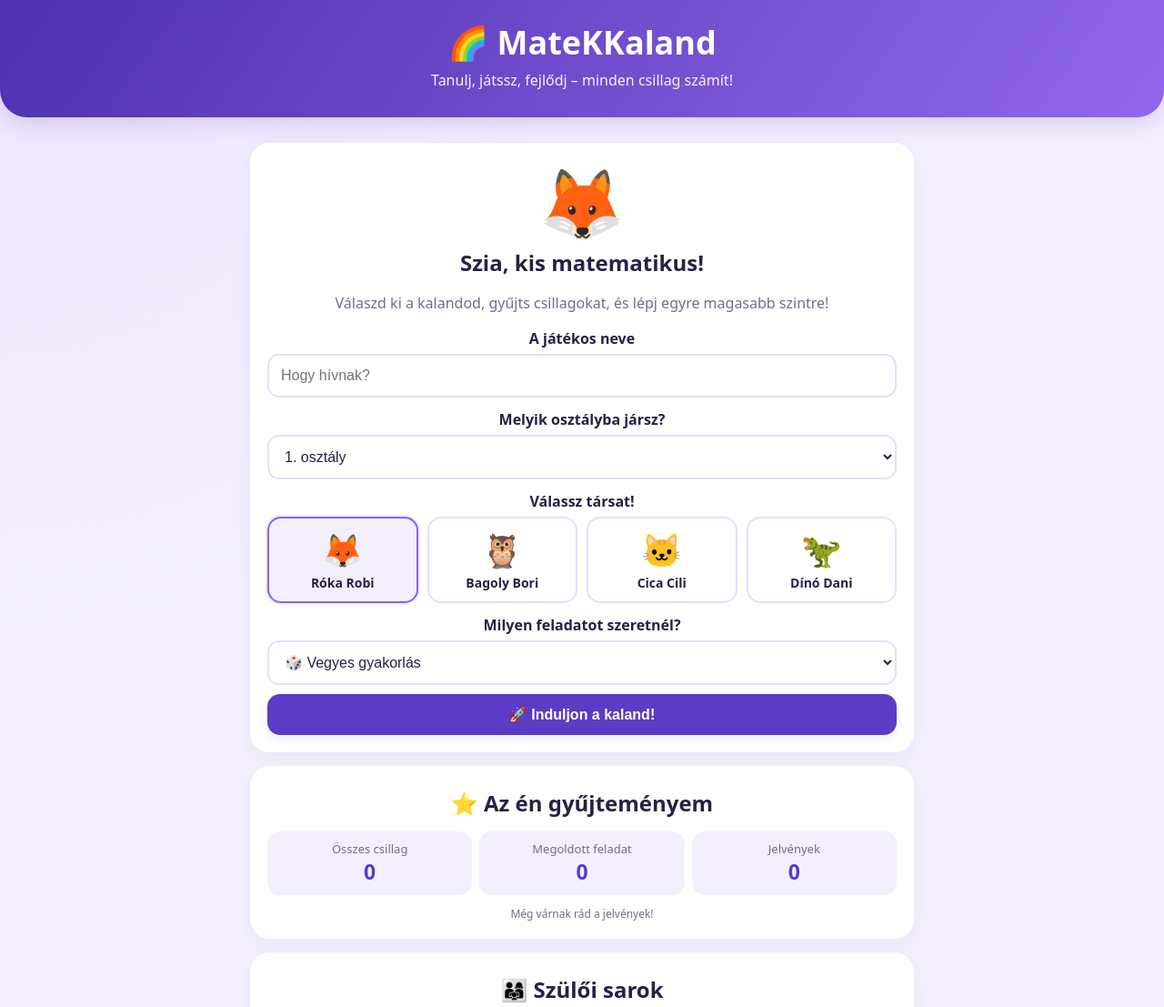
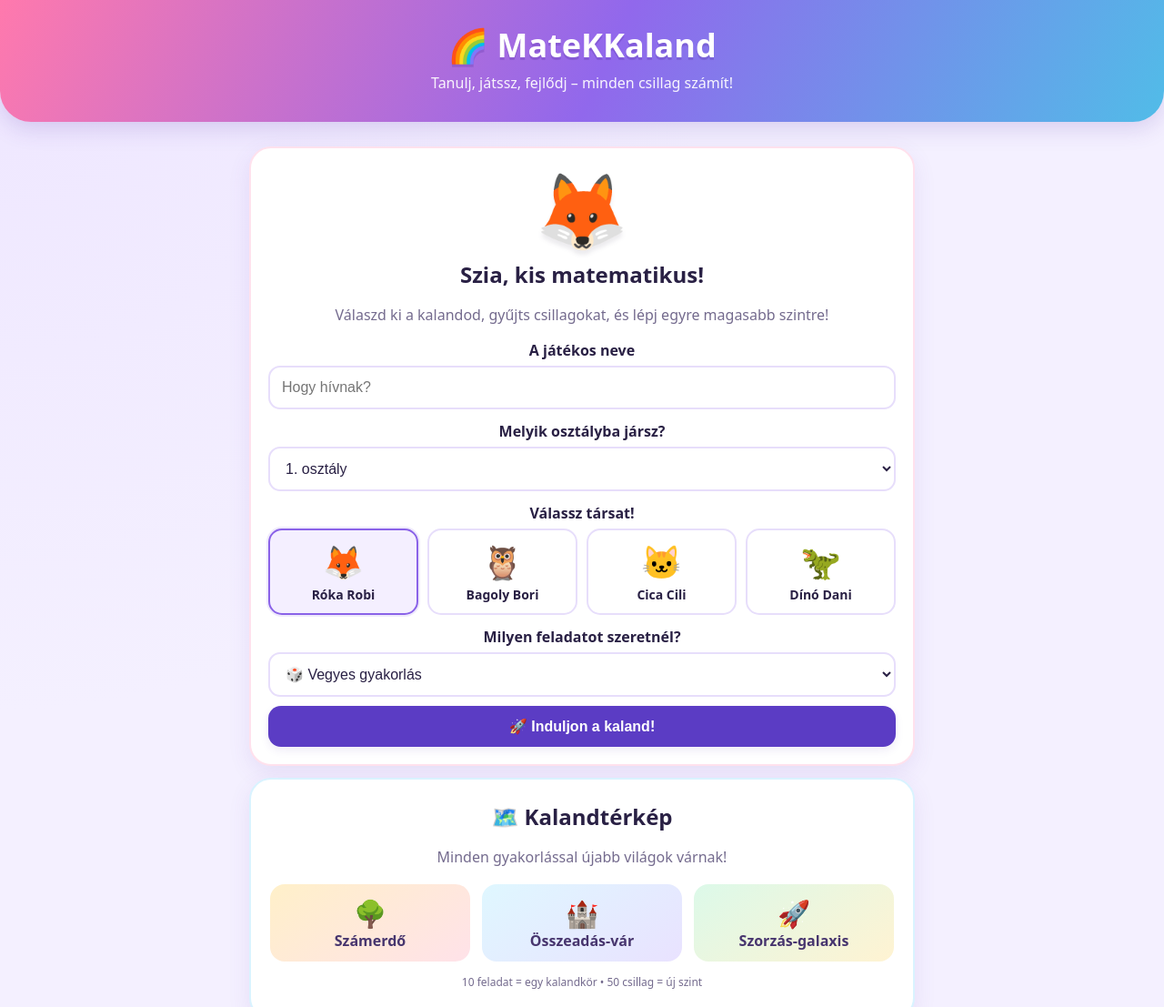
Before and after one commit to mokus91/MateKKaland, a plain HTML site: page index.html in a window 1280 px wide. Shown: the top 1107 px of the page at 91% size. Drawn offline with Linux system fonts and the light colour scheme.

Commit message:
Brighten MateKKaland with colorful adventure map and animated mascots

```diff
--- a/index.html
+++ b/index.html
@@ -8,10 +8,10 @@
 <style>
 :root{--purple:#5b3cc4;--violet:#8a62e8;--ink:#292044;--muted:#746b8e;--paper:#fff;--bg:#f4f0ff;--line:#e7defb;--green:#168653;--red:#c44758;--gold:#f4b942}
 *{box-sizing:border-box}body{margin:0;background:radial-gradient(circle at top left,#eee6ff,transparent 38%),var(--bg);font-family:system-ui,-apple-system,Segoe UI,Arial,sans-serif;color:var(--ink)}
-header{background:linear-gradient(125deg,#4d31ad,#9168ec);color:#fff;padding:22px 16px 30px;text-align:center;border-radius:0 0 30px 30px;box-shadow:0 8px 24px #5232a52b}
+header{background:linear-gradient(115deg,#ff79ad,#9168ec 52%,#51bce8);color:#fff;padding:25px 16px 32px;text-align:center;border-radius:0 0 34px 34px;box-shadow:0 8px 24px #5232a52b}header h1{text-shadow:0 3px 0 #5732a044}
 header h1{margin:0;font-size:clamp(26px,6vw,36px)}header p{margin:6px 0 0;opacity:.93}
-main{width:min(760px,100%);margin:auto;padding:14px}.card{background:var(--paper);border:1px solid #eee8fc;border-radius:22px;padding:19px;margin:13px 0;box-shadow:0 7px 22px #38216b0c}
-h2{text-align:center;margin:5px 0 15px}h3{margin:5px 0 10px}.hero{text-align:center}.mascot{font-size:76px;line-height:1.2}.sub{color:var(--muted);text-align:center;line-height:1.5}
+main{width:min(760px,100%);margin:auto;padding:14px}.card{background:var(--paper);border:2px solid #fff;border-radius:24px;padding:19px;margin:13px 0;box-shadow:0 8px 24px #6849b51a}.card:nth-child(3n+1){border-color:#ffe1ed}.card:nth-child(3n+2){border-color:#d9f3ff}
+h2{text-align:center;margin:5px 0 15px}h3{margin:5px 0 10px}.hero{text-align:center}.mascot{font-size:82px;line-height:1.2;filter:drop-shadow(0 5px 2px #33204a16);animation:buddy 2.8s ease-in-out infinite}@keyframes buddy{0%,100%{transform:translateY(0)}50%{transform:translateY(-6px)}}.adventure{display:grid;grid-template-columns:repeat(3,1fr);gap:9px}.world{border-radius:18px;padding:12px 6px;text-align:center;font-weight:800;color:#47356e;background:linear-gradient(145deg,#fff0c9,#ffe2e9);border:2px solid #fff}.world:nth-child(2){background:linear-gradient(145deg,#dff7ff,#e9e2ff)}.world:nth-child(3){background:linear-gradient(145deg,#dcf9e9,#fff3d2)}.world span{display:block;font-size:29px}.sub{color:var(--muted);text-align:center;line-height:1.5}
 label{display:block;font-weight:700;margin:13px 0 6px}input,select{width:100%;padding:13px;border:2px solid var(--line);border-radius:13px;font-size:16px;background:#fff;color:var(--ink)}
 button{border:0;border-radius:14px;padding:13px 16px;background:var(--purple);color:white;font-size:16px;font-weight:750;cursor:pointer;margin-top:10px;width:100%;box-shadow:0 4px 10px #5133aa18}button:active{transform:scale(.985)}button.secondary{background:#eee8ff;color:#5033ae;box-shadow:none}button.green{background:var(--green)}button.gold{background:#fff1c9;color:#765000;box-shadow:none}button.danger{background:#fff0f1;color:#a32e42;box-shadow:none}
 .grid{display:grid;grid-template-columns:repeat(2,minmax(0,1fr));gap:10px}.character{border:2px solid var(--line);border-radius:15px;padding:10px;text-align:center;cursor:pointer;background:#fff}.character.selected{border-color:var(--violet);background:#f4efff;box-shadow:0 0 0 2px #8a62e822}.character span{display:block;font-size:36px}.character b{font-size:14px}
@@ -37,7 +37,7 @@ footer{text-align:center;color:#82779c;padding:18px;font-size:13px}
   <label for="topic">Milyen feladatot szeretnél?</label><select id="topic"><option value="mixed">🎲 Vegyes gyakorlás</option><option value="plusminus">➕ Összeadás és kivonás</option><option value="multiply">✖️ Szorzás és osztás</option><option value="challenge">🏆 Napi kihívás</option><option value="mistakes">💡 Korábbi hibáim gyakorlása</option></select>
   <button onclick="startGame()">🚀 Induljon a kaland!</button>
  </div>
- <div class="card"><h2>⭐ Az én gyűjteményem</h2><div class="stats"><div class="stat">Összes csillag<strong id="totalStars">0</strong></div><div class="stat">Megoldott feladat<strong id="totalDone">0</strong></div><div class="stat">Jelvények<strong id="badgeCount">0</strong></div></div><div id="badges" class="pills" style="margin-top:12px"></div></div>
+ <div class="card"><h2>🗺️ Kalandtérkép</h2><p class="sub">Minden gyakorlással újabb világok várnak!</p><div class="adventure"><div class="world"><span>🌳</span>Számerdő</div><div class="world"><span>🏰</span>Összeadás-vár</div><div class="world"><span>🚀</span>Szorzás-galaxis</div></div><p class="small" style="text-align:center">10 feladat = egy kalandkör • 50 csillag = új szint</p></div><div class="card"><h2>⭐ Az én gyűjteményem</h2><div class="stats"><div class="stat">Összes csillag<strong id="totalStars">0</strong></div><div class="stat">Megoldott feladat<strong id="totalDone">0</strong></div><div class="stat">Jelvények<strong id="badgeCount">0</strong></div></div><div id="badges" class="pills" style="margin-top:12px"></div></div>
  <div class="card"><h2>👨‍👩‍👧 Szülői sarok</h2><p class="sub">Nézd meg a gyakorlásokat, a fejlődést és a még ismétlendő feladatokat.</p><button class="secondary" onclick="showParent()">📊 Eredmények és hibák megtekintése</button></div>
 </section>
 <section id="game" class="hidden">
```
